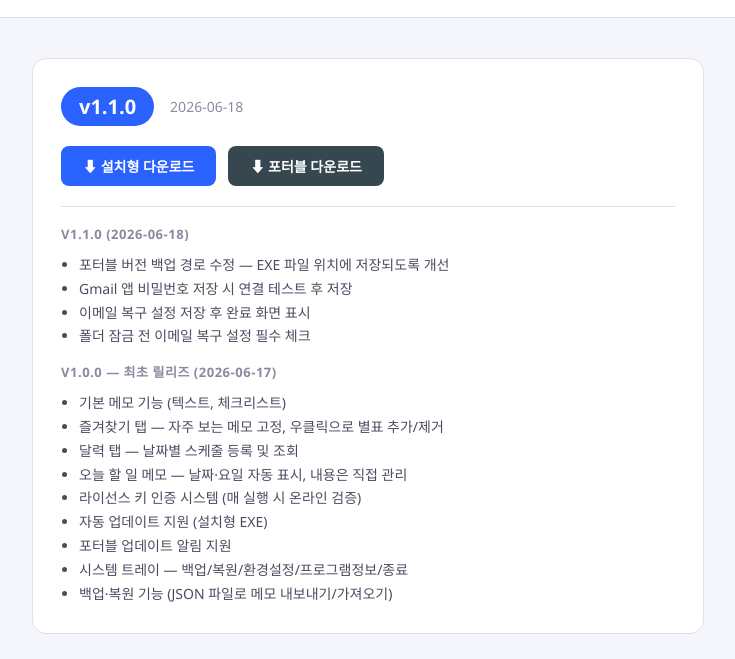
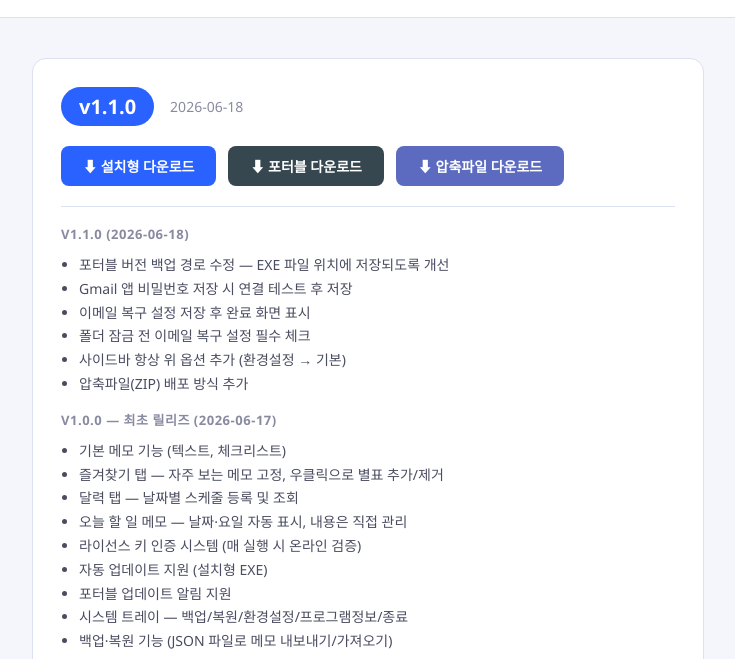
Before and after one commit to regina25846-code/kris-memo, a plain HTML site: page update/index.html in a window 1280 px wide. Shown: the part 72-731 px from the top of the page, without its empty margins (272-1007 px from the left). Drawn offline with Linux system fonts and the light colour scheme; a web font is replaced by a local one.

Commit message:
feat: kris_memo v1.1.0 — zip 다운로드 및 항상 위 옵션 추가

```diff
--- a/update/index.html
+++ b/update/index.html
@@ -30,6 +30,7 @@
   .dl-btns { display: flex; gap: 12px; flex-wrap: wrap; margin-bottom: 20px; }
   .dl-btn { display: inline-flex; align-items: center; gap: 8px; background: var(--accent); color: #fff; text-decoration: none; font-weight: 700; font-size: 14px; padding: 10px 22px; border-radius: 8px; }
   .dl-btn.portable { background: #37474f; }
+  .dl-btn.zip { background: #5c6bc0; }
   .dl-btn:hover { opacity: 0.88; }
 
   .changelog { border-top: 1px solid var(--border); padding-top: 18px; }
@@ -66,6 +67,9 @@
       <a class="dl-btn portable" href="https://github.com/regina25846-code/kris-memo/releases/download/v1.1.0/K-Memo-1.1.0-portable.exe">
         ⬇ 포터블 다운로드
       </a>
+      <a class="dl-btn zip" href="https://github.com/regina25846-code/kris-memo/releases/download/v1.1.0/K-Memo-1.1.0-win.zip">
+        ⬇ 압축파일 다운로드
+      </a>
     </div>
     <div class="changelog">
       <div class="changelog-title">v1.1.0 (2026-06-18)</div>
@@ -74,6 +78,8 @@
         <li>Gmail 앱 비밀번호 저장 시 연결 테스트 후 저장</li>
         <li>이메일 복구 설정 저장 후 완료 화면 표시</li>
         <li>폴더 잠금 전 이메일 복구 설정 필수 체크</li>
+        <li>사이드바 항상 위 옵션 추가 (환경설정 → 기본)</li>
+        <li>압축파일(ZIP) 배포 방식 추가</li>
       </ul>
       <div class="changelog-title" style="margin-top:14px;">v1.0.0 — 최초 릴리즈 (2026-06-17)</div>
       <ul>
```
